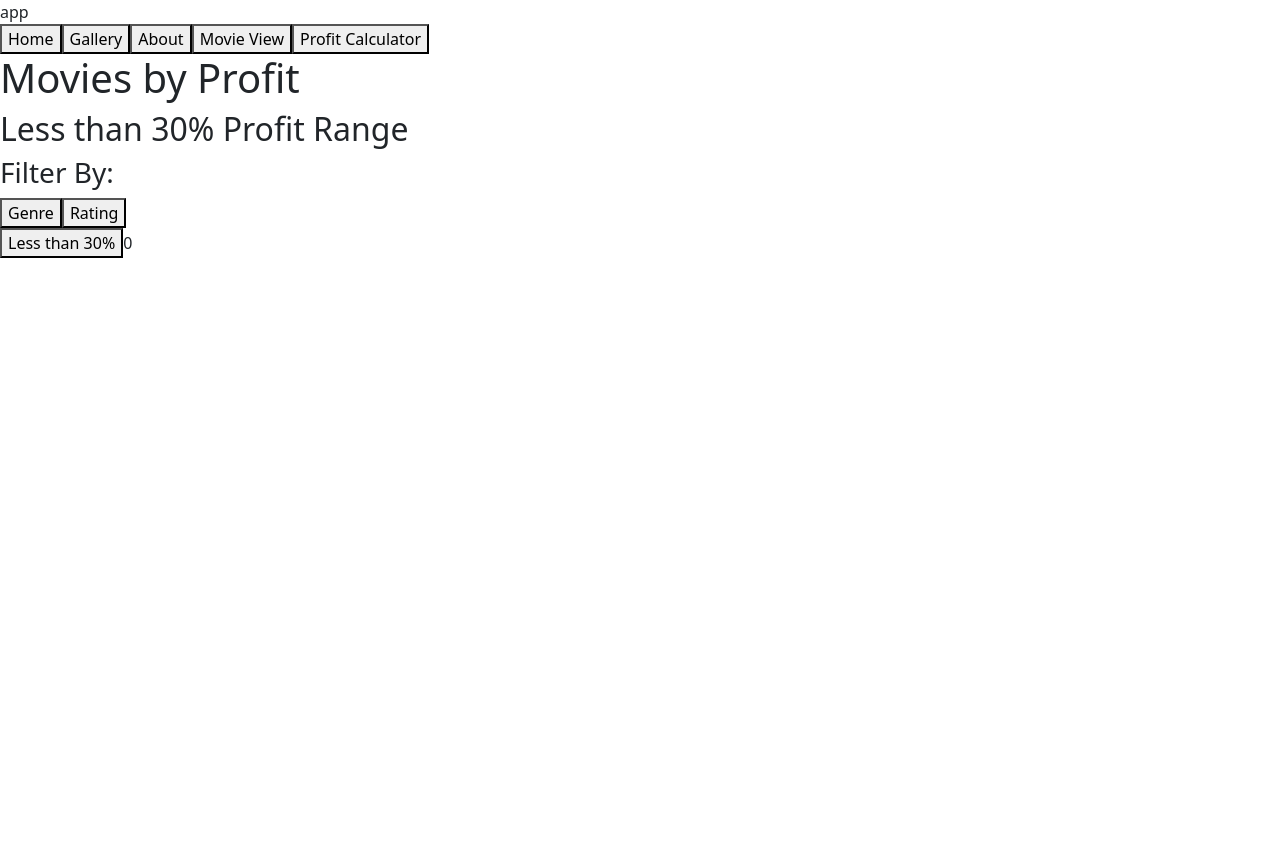
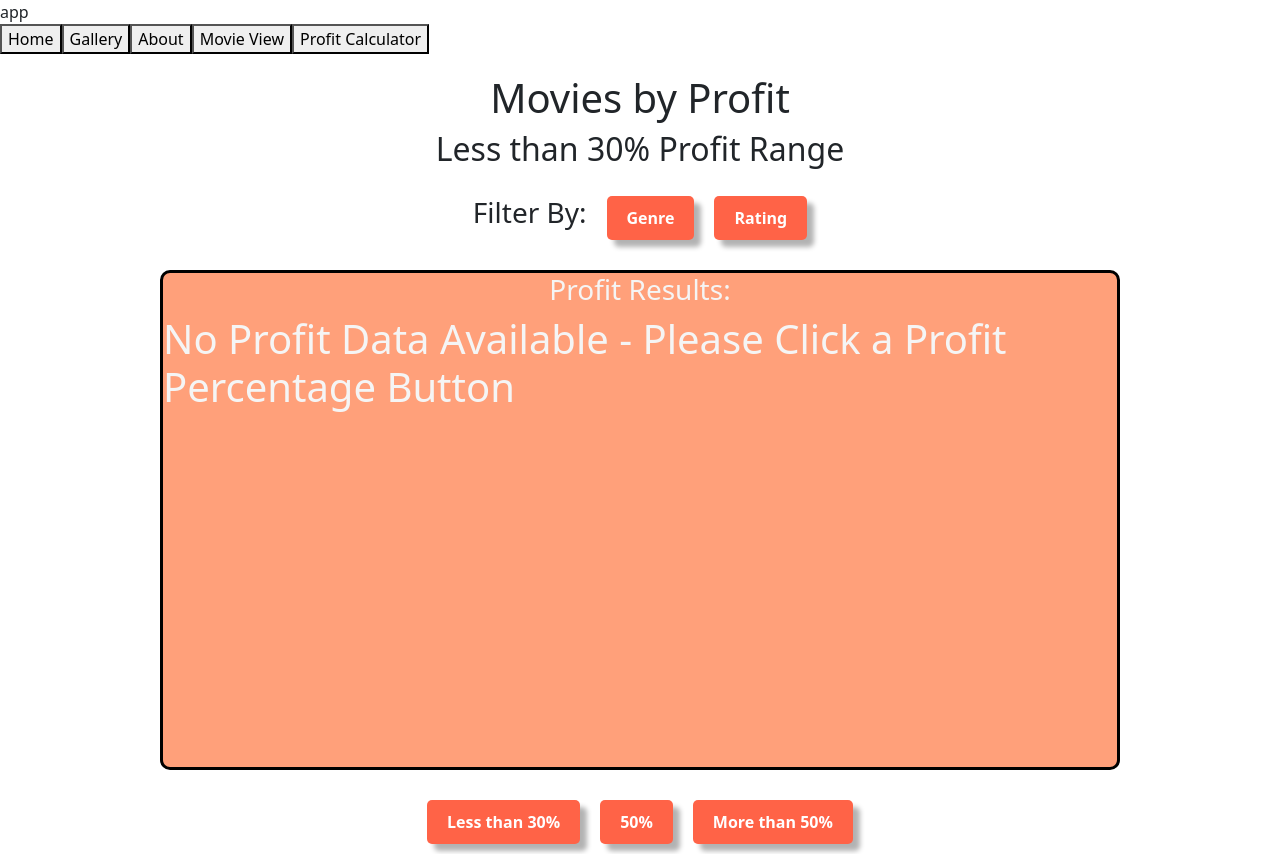
Before and after one commit to ClayAucoin/lv3-hackathon, a React (Vite) app: page / in a window 1280 px wide. Both pictures are taken after a click on the button "Profit Calculator". Before the commit the page ends 800 px from the top, so only its background shows below. Built offline with nearby package versions, Linux system fonts and the light colour scheme.

Commit message:
profit buttons working, displays movie and percent profit

```diff
--- a/src/pages/Profit.css
+++ b/src/pages/Profit.css
@@ -6,3 +6,52 @@
     background-color: crimson;
 
 }
+
+.profit-output{
+    height: 500px;
+    width: 75%;
+    overflow: auto;
+    color: whitesmoke;
+    border: solid black;
+    background-color: lightsalmon;
+    display: flex;
+    flex-direction: column;
+    align-items: center;
+    margin-top: 20px;
+    border-radius: 10px;
+
+}
+
+.profitPage{
+    display: flex;
+    flex-direction: column;
+    align-items: center;
+    margin-top: 20px;
+}
+
+.profitButton-container{
+    display: flex;
+    gap: 20px;
+    margin-top: 20px;
+    padding: 10px;
+
+}
+
+.button {
+    padding: 10px 20px;
+    font-size: 16px;
+    background-color: tomato;
+    color: white;
+    border: none;
+    border-radius: 5px;
+    cursor: pointer;
+    font-weight: bold;
+    box-shadow: 7px 7px 5px rgba(0, 0, 0, 0.3);
+}
+
+.filter-container{
+    display: flex;
+    gap: 20px;
+    margin-top: 10px;
+    padding: 10px;
+}
--- a/src/pages/Profit.jsx
+++ b/src/pages/Profit.jsx
@@ -5,7 +5,7 @@ import data from "../data/enriched-collection.json";
 import "./Profit.css";
 
 export default function Profit() {
-  const [profit, setProfit] = useState(0);
+  const [profit, setProfit] = useState([]);
   const [genre, setGenre] = useState("");
   const [rating, setRating] = useState("");
   const [filteredGenreList, setFilteredGenreList] = useState([]);
@@ -14,8 +14,9 @@ export default function Profit() {
   //if click genre button, filter list , show list of movies of genre
   //if click rating button, filter list, show list of ratings in order
   //calculate profit
- function findProfit() {
+ function findProfit30() {
     let tempProfit = [];
+    // Calculate profit percentage for each movie
     for (let i = 0; i < data.length; i++) {
       // Calculate profit percentage
         const gross = Number(data[i].worldwide_gross);
@@ -23,17 +24,77 @@ export default function Profit() {
       if (
         !isNaN(gross) &&
         !isNaN(budget) &&
-        budget > 0 &&
-        ((gross - budget) / budget) * 100 < 30
-      ) {
-        tempProfit.push(
-          ((data[i].worldwide_gross - data[i].budget) / data[i].budget) * 100
-        );
+        budget > 0
+      ){
+        //calculate profit percentage
+        const profitPercentage = ((gross - budget) / budget) * 100;
+        //check if profit percentage is less than 30%
+        if (profitPercentage < 30) {
+          //push movie title and profit percentage to tempProfit array
+          tempProfit.push({Title: data[i].title,
+          Profit: profitPercentage.toFixed(2)
+        });
       }
-      console.log(i + " Movie Name: " + data[i].title + " Worldwide Gross: " + data[i].worldwide_gross + " Budget: " + data[i].budget + " Profit: " + ((data[i].worldwide_gross - data[i].budget) / data[i].budget) * 100);
     }
+  }
+  console.log(tempProfit);
   setProfit(tempProfit);
  }
+
+   function findProfitMore50() {
+    let tempProfit = [];
+    // Calculate profit percentage for each movie
+    for (let i = 0; i < data.length; i++) {
+      // Calculate profit percentage
+        const gross = Number(data[i].worldwide_gross);
+        const budget = Number(data[i].budget);
+      if (
+        !isNaN(gross) &&
+        !isNaN(budget) &&
+        budget > 0
+      ){
+        //calculate profit percentage
+        const profitPercentage = ((gross - budget) / budget) * 100;
+        //check if profit percentage is more than 50%
+        if (profitPercentage > 50) {
+          //push movie title and profit percentage to tempProfit array
+          tempProfit.push({Title: data[i].title,
+          Profit: profitPercentage.toFixed(2)
+        });
+      }
+    }
+  }
+  console.log(tempProfit);
+  setProfit(tempProfit);
+ }
+
+  function findProfit50() {
+    let tempProfit = [];
+    // Calculate profit percentage for each movie
+    for (let i = 0; i < data.length; i++) {
+      // Calculate profit percentage
+        const gross = Number(data[i].worldwide_gross);
+        const budget = Number(data[i].budget);
+      if (
+        !isNaN(gross) &&
+        !isNaN(budget) &&
+        budget > 0
+      ){
+        //calculate profit percentage
+        const profitPercentage = ((gross - budget) / budget) * 100;
+        //check if profit percentage is 50%
+        if (profitPercentage < 50) {
+          //push movie title and profit percentage to tempProfit array
+          tempProfit.push({Title: data[i].title,
+          Profit: profitPercentage.toFixed(2)
+        });
+      }
+    }
+  }
+  console.log(tempProfit);
+  setProfit(tempProfit);
+ }
+
 
   //filter genre and rating functions
   function handleGenre() {
@@ -68,47 +129,57 @@ export default function Profit() {
 
   }
 
-  //Profit Button functions
+  //Profit Button component
   function Buttons({ onClick }) {
     return (
       <>
-        <button onClick={() => findProfit()}>Less than 30%</button>
-        <button onClick={onClick}>50%</button>
-        <button onClick={onClick}>More than 50%</button>
+        <button className="button" onClick={() => findProfit30()}>Less than 30%</button>
+        <button className="button" onClick={() => findProfit50()}>50%</button>
+        <button className="button" onClick={() => findProfitMore50()}>More than 50%</button>
       </>
     );
   }
 
-  function Less30() {
-
-    findProfit();
-  }
-
-  function Is50() {
-    findProfit();
-  }
-
-  function More50() {
-    findProfit();
+  //Profit Output component
+  function ProfitScreen () {
+    return (
+      <>
+        <h3>Profit Results:</h3>
+        {profit.length > 0 ? (
+        <ul>
+          {profit.map((movie, index) => (
+            <li key={index}>
+              <strong>{movie.Title}</strong>: {movie.Profit}% profit
+            </li>
+          ))}
+        </ul>
+        ) : (
+        <h1>No Profit Data Available - Please Click a Profit Percentage Button</h1>
+       )}
+      </>
+    );
   }
 
   return (
     <>
+      <div className="profitPage">
         <h1>Movies by Profit</h1>
         <h2>Less than 30% Profit Range</h2>
         <div className="filter-container">
           <h3>Filter By:</h3>
-        <button onClick={handleGenre}>Genre</button>
-        <button onClick={handleRating}>Rating</button>
+          <button className="button" onClick={handleGenre}>Genre</button>
+          <button className="button" onClick={handleRating}>Rating</button>
         </div>
         <div className="movie-display">
           {/* <MovieDisplay /> */}
           {filteredGenreList}
         </div>
+        <div className="profit-output">
+          <ProfitScreen />
+        </div>
         <div className="profitButton-container">
-        {/* <Buttons onClick={Less30} /> */}
-        <button onClick={findProfit}>Less than 30%</button>
-        {profit}
+          <Buttons />
+        </div>
       </div>
     </>
   );
```
Lines whose indentation alone changed are shown as unchanged.
